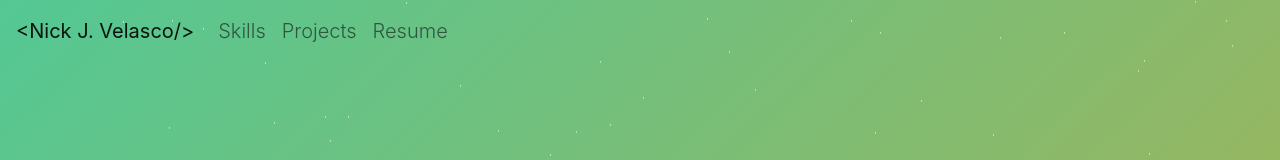
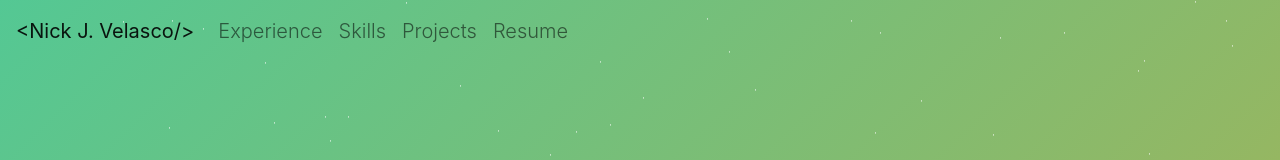
Before and after one commit to CompG33k/NickJoeVelasco, a React (Create React App) app: page / in a window 1280 px wide. Shown: the top 160 px of the page. Built offline with nearby package versions, Linux system fonts and the light colour scheme; no server answers.

Commit message:
updating experience link to scroll to view

```diff
--- a/src/App.js
+++ b/src/App.js
@@ -44,9 +44,10 @@ const Home = React.forwardRef((props, ref) => {
       )}
       {
         experiences.show && (
-          <Experience experiences={experiences}/>
-        )
-      }
+          <Experience experiences={experiences}
+          heading = {experiences.heading}
+          />
+      )}
       {skills.show && (
         <Skills
           heading={skills.heading}
--- a/src/components/Navbar.jsx
+++ b/src/components/Navbar.jsx
@@ -3,8 +3,9 @@ import { useScrollPosition } from "../hooks/useScrollPosition";
 import useResizeObserver from "../hooks/useResizeObserver";
 import Navbar from "react-bootstrap/Navbar";
 import Nav from "react-bootstrap/Nav";
-import { mainBody, repos, about, skills } from "../editable-stuff/config.js";
+import { mainBody, repos, about, skills, experiences } from "../editable-stuff/config.js";
 import { NavLink } from "./home/migration";
+import Experience from "./home/Experience";
 // import { Link } from "react-router-dom";
 // import { Blog } from "../components/blog/Blog";
 
@@ -51,6 +52,15 @@ const Navigation = React.forwardRef((props, ref) => {
               <Link to={process.env.PUBLIC_URL + "/blog"}>Blog</Link>
             </NavLink>
           }  */}
+          {experiences.show && (
+            <NavLink
+              className="nav-item lead"
+
+              href={process.env.PUBLIC_URL + "/#experience"}
+            >
+              Experience
+            </NavLink>
+          )}
           {skills.show && (
             <NavLink
               className="nav-item lead"
--- a/src/components/home/Experience.jsx
+++ b/src/components/home/Experience.jsx
@@ -7,10 +7,11 @@ import {
 } from "react-bootstrap";
 
 const Experience = ({ experiences }) => {
+
   return (
     <section className="section">
       <Container>
-        <Jumbotron className="bg-white">
+        <Jumbotron fluid id="experience" className="bg-white">
           <h2 className="display-4 mb-5 text-center">
             {experiences.heading}
           </h2>
```
